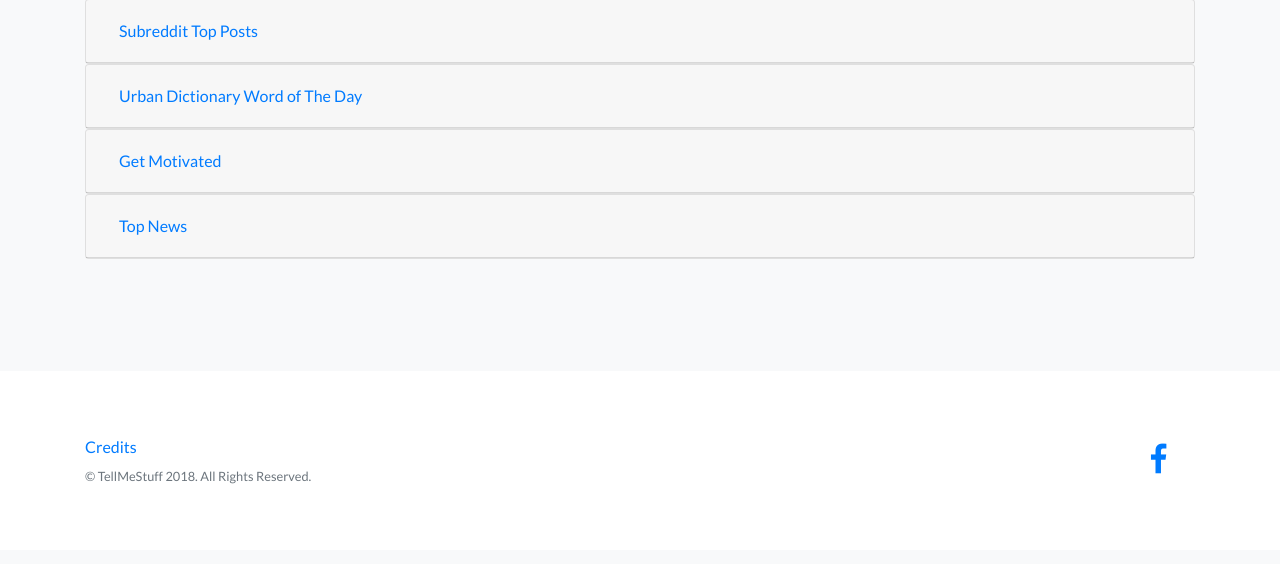
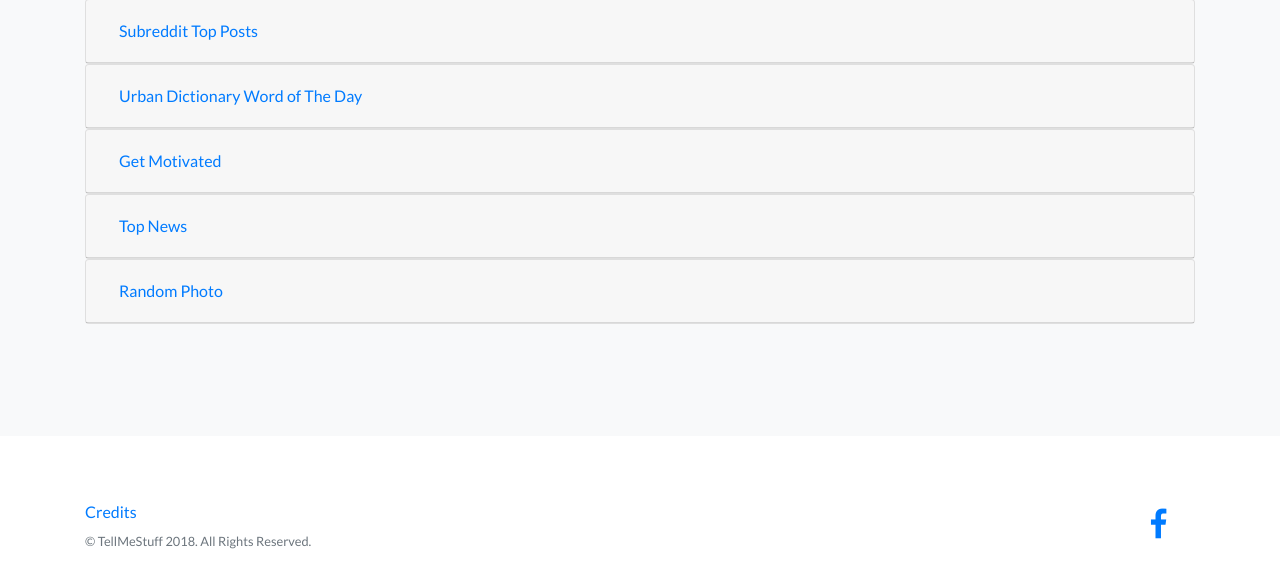
Before and after one commit to nathan78906/TellMeStuff, a Django app: template backend/templates/backend/dashboard.html in a window 1280 px wide. Shown: the part 572-1136 px from the top of the page. Before the commit the page ends 1056 px from the top, so only its background shows below. Run offline with Django 3.2, Linux system fonts and the light colour scheme; the template is opened without the code that fills it, so the values that code supplies are empty; some libraries are stand-ins or nearby versions.

Commit message:
Frontend for random photo

```diff
--- a/backend/static/backend/js/api.js
+++ b/backend/static/backend/js/api.js
@@ -110,5 +110,12 @@ var api = (function(){
         send("GET", "/api/redditExample/", null, callback);
     }
 
+    module.getPhoto = function (callback){
+        send("GET", "/api/photo/", null, callback);
+    }
+
+    module.getPhotoExample = function (callback){
+        send("GET", "/api/photoExample/", null, callback);
+    }
     return module;
 })();
--- a/backend/static/backend/js/dashboard.js
+++ b/backend/static/backend/js/dashboard.js
@@ -124,6 +124,27 @@
         });
     }
 
+    function checkPhoto(){
+        api.getPhoto (function(err, res){
+            if (err) console.log(err);
+            if (res.active != ""){
+                if (res.active == true){
+                    document.querySelector('#off_photo').setAttribute("class", "btn btn-warning")
+                    document.querySelector('#on_photo').setAttribute("class","btn btn-warning active");
+                }
+                else if (res.active == false){
+                    document.querySelector('#on_photo').setAttribute("class", "btn btn-warning")
+                    document.querySelector('#off_photo').setAttribute("class","btn btn-warning active");
+                }
+            }
+            else{
+                document.querySelector('#off_photo').setAttribute("class","btn btn-warning active");
+
+            }
+
+        });
+    }
+
     function checkSubreddit(){
         api.getSubreddit (function(err, res){
             if (err) console.log(err);
@@ -168,6 +189,18 @@
         element.innerHTML = news.replace(/\n/g, "<br>");
     }
 
+    function insertPhoto(photo){
+        var element = document.querySelector('#photo_examplebody');
+        element.innerHTML = `
+        <div class="card" style="width: 18rem;">
+            <img class="card-img-top" src="${photo.url}" alt="${photo.author}">
+            <div class="card-body">
+                <p class="card-text">${photo.author}</p>
+                <a href="${photo.source}">Photo Source</a>
+            </div>
+        </div>`;
+    }
+
     window.addEventListener('load', function(){
 
         checkWeather();
@@ -175,6 +208,7 @@
         checkSubreddit();
         checkUrbanDictionary();
         checkNews();
+        checkPhoto();
 
         document.querySelector('#mot_example').addEventListener('click', function(e){
             api.getQuote(function(err, res){
@@ -201,6 +235,14 @@
             api.getNewsExample(function(err, res){
                 if (err) console.log(err);
                 insertNews(res.content);
+            });
+
+        });
+
+        document.querySelector('#photo_example').addEventListener('click', function(e){
+            api.getPhotoExample(function(err, res){
+                if (err) console.log(err);
+                insertPhoto(res);
             });
 
         });
@@ -288,6 +330,18 @@
                 }
             });
         });
+
+        document.getElementById('off_photo').addEventListener('click', function(){
+            api.toggle("photo", "False", function(err, res){
+                if (err) console.log(err);
+            });
+        });
+
+        document.getElementById('on_photo').addEventListener('click', function(){
+            api.toggle("photo", "True", function(err, res){
+                if (err) console.log(err);
+            });
+        });
     });
 
 
--- a/backend/templates/backend/dashboard.html
+++ b/backend/templates/backend/dashboard.html
@@ -249,6 +249,51 @@
                 </div>
               </div>
           </div>
+          <div class="card">
+            <div class="card-header" id="headingSix">
+              <h5 class="mb-0">
+                <button class="btn btn-link collapsed" data-toggle="collapse" data-target="#collapseSix" aria-expanded="false" aria-controls="collapseSix">
+                  Random Photo
+                </button>
+              </h5>
+            </div>
+            <div id="collapseSix" class="collapse" aria-labelledby="headingSix" data-parent="#accordion">
+              <div class="card-body">
+              <div class = "description">
+                <label class = "mb-2">Sends you a random photo.<p class="font-weight-bold">This subscription is only available on the Messenger bot.</p></label>
+                <br>
+                <label class = "mb-2">Try it out by sending <kbd>tell me a random photo</kbd> or <kbd>show me a photo</kbd> to the TellMeStuff bot.</label>
+              </div>
+                  <div class="mb-4 btn-group btn-group-toggle" data-toggle="buttons">
+                      <label class="btn btn-warning" id = "off_photo">
+                        <input type="radio" name="options_photo" id="off_photo_toggle" autocomplete="off"> Off
+                      </label>
+                      <label class="btn btn-warning" id = "on_photo">
+                        <input type="radio" name="options_photo" id="on_photo_toggle" autocomplete="off"> On
+                      </label>
+                  </div>
+                  <div>
+                    <button type="button" class="btn btn-info" data-toggle="modal" data-target="#examplePhoto" id = "photo_example">
+                      Photo Example
+                  </button>
+                </div>
+                <div class="modal fade" id="examplePhoto" tabindex="-1" role="dialog" aria-labelledby="exampleModalCenterTitle" aria-hidden="true">
+                  <div class="modal-dialog modal-dialog-centered" role="document">
+                    <div class="modal-content">
+                      <div class="modal-header ">
+                        <h5 class="modal-title" id="exampleModalLongTitle">Photo Example</h5>
+                        <button type="button" class="close" data-dismiss="modal" aria-label="Close">
+                          <span aria-hidden="true">&times;</span>
+                        </button>
+                      </div>
+                      <div class="modal-body row justify-content-center" id = "photo_examplebody">
+                      </div>
+                    </div>
+                  </div>
+              </div>
+              </div>
+            </div>
+        </div>
         </div>
       </div>
     </section>
```
